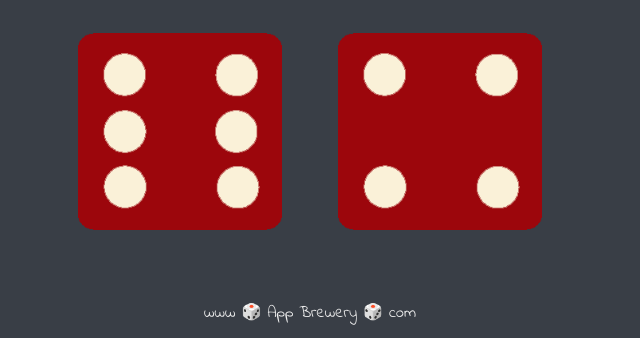
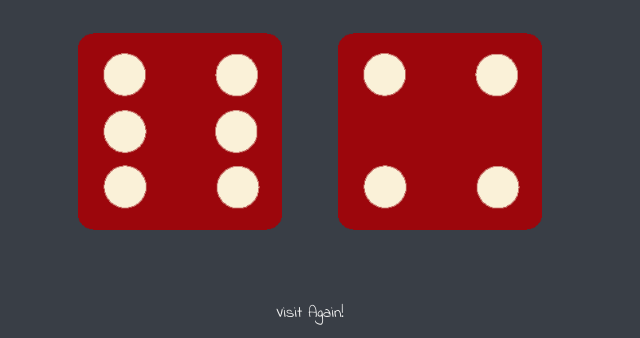
Before and after one commit to furqanindikar/dice_toss, a plain HTML site: page index.html in a window 1280 px wide. Shown: the part 462-800 px from the top of the page, without its empty margins (330-970 px from the left). Drawn offline with Linux system fonts and the light colour scheme.

Commit message:
Update index.html

```diff
--- a/index.html
+++ b/index.html
@@ -30,6 +30,6 @@
   </body>
 
   <footer>
-    www 🎲 App Brewery 🎲 com
+    Visit Again!
   </footer>
 </html>
```
